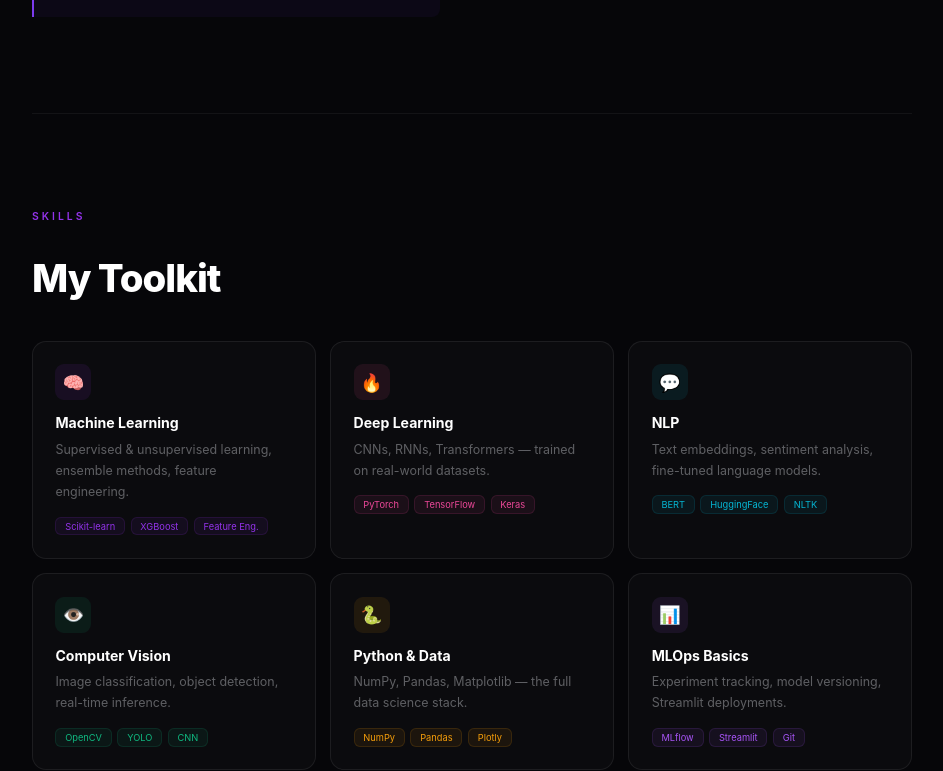
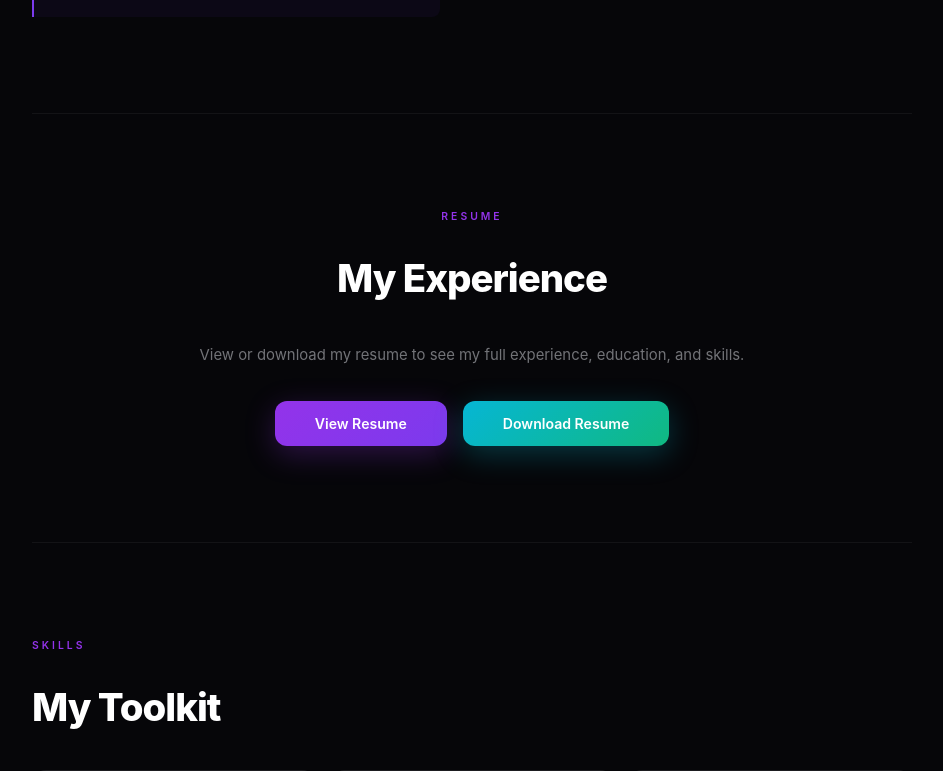
Before and after one commit to vikram-101/vikram-portfolio, a React (Create React App) app: page / in a window 1280 px wide. Shown: the part 1485-2256 px from the top of the page, without its empty margins (168-1111 px from the left). Built offline with nearby package versions, Linux system fonts and the light colour scheme.

Commit message:
Add resume PDF and view/download links

```diff
--- a/src/App.js
+++ b/src/App.js
@@ -13,6 +13,8 @@
   { num: "01", name: "Insurance Cost Predictor", badges: ["Machine Learning", "Streamlit"], desc: "ML-powered web app that predicts insurance charges based on age, BMI, smoking habits & region. Built with Scikit-learn & deployed on Render.", colors: ["#9333ea", "#ec4899"], github: "https://github.com/vikram-101/insurance-predictor", demo: "https://insurance-predictor-2-omxp.onrender.com/" },
   { num: "02", name: "Emotion Detector", badges: ["Computer Vision", "Deep Learning"], desc: "Real-time facial emotion recognition using CNN trained on FER-2013. Detects 7 emotions live via webcam with 85%+ accuracy.", colors: ["#06b6d4", "#9333ea"], github: "", demo: "" },
   { num: "03", name: "Sentiment Analyzer", badges: ["NLP", "BERT"], desc: "Fine-tuned BERT on 50K tweets to classify sentiment. Clean Streamlit dashboard for live inference.", colors: ["#10b981", "#06b6d4"], github: "", demo: "" },
+  { num: "04", name: "Chatbot for Customer Support", badges: ["NLP", "Streamlit"], desc: "AI-powered chatbot using BERT for intent recognition and response generation. Deployed on Streamlit for real-time interactions.", colors: ["#10b981", "#06b6d4"], github: "", demo: "" },
+  { num: "05", name: "Image Classification App", badges: ["Computer Vision", "Flask"], desc: "Web app for classifying images using pre-trained CNN models. Built with Flask and deployed on Heroku.", colors: ["#f59e0b", "#ec4899"], github: "", demo: "" },
 ];
 
 export default function Portfolio() {
@@ -60,7 +62,7 @@
           Vikram<span style={{ color: "#9333ea" }}>.</span>
         </div>
         <div style={{ display: "flex", gap: "0.2rem" }}>
-          {[["About","about"],["Skills","skills"],["Work","work"],["Contact","contact"]].map(([l,id]) => (
+          {[["About","about"],["Resume","resume"],["Skills","skills"],["Work","work"],["Contact","contact"]].map(([l,id]) => (
             <button key={id} onClick={() => scrollTo(id)} style={{ fontSize: "0.8rem", fontWeight: 500, color: activeNav === id ? "#fff" : "rgba(232,234,240,0.4)", background: "transparent", border: "none", padding: "0.45rem 0.9rem", borderRadius: "7px", cursor: "pointer", transition: "color 0.2s" }}
               onMouseEnter={e => e.target.style.color="#fff"}
               onMouseLeave={e => e.target.style.color = activeNav===id ? "#fff" : "rgba(232,234,240,0.4)"}>
@@ -167,6 +169,31 @@
 
       <div style={{ height: 1, background: "rgba(255,255,255,0.05)", maxWidth: 880, margin: "0 auto" }} />
 
+      {/* RESUME */}
+      <section id="resume" style={{ position: "relative", zIndex: 1, padding: "6rem 2rem", display: "flex", justifyContent: "center" }}>
+        <div style={{ maxWidth: 880, width: "100%", textAlign: "center" }}>
+          <div data-id="res0" style={{ marginBottom: "2.5rem", ...fade("res0") }}>
+            <div style={{ fontSize: "0.65rem", letterSpacing: "3px", textTransform: "uppercase", color: "#9333ea", marginBottom: "0.7rem", fontWeight: 600 }}>Resume</div>
+            <h2 style={{ fontSize: "clamp(1.8rem, 3vw, 2.4rem)", fontWeight: 800, letterSpacing: "-1px", color: "#fff" }}>My Experience</h2>
+          </div>
+          <div data-id="res1" style={{ ...fade("res1") }}>
+            <p style={{ color: "rgba(232,234,240,0.48)", lineHeight: 1.9, fontSize: "0.93rem", marginBottom: "2rem" }}>
+              View or download my resume to see my full experience, education, and skills.
+            </p>
+            <div style={{ display: "flex", gap: "1rem", justifyContent: "center", flexWrap: "wrap" }}>
+              <a href="/Vikram_Thakur_Resume.pdf" target="_blank" rel="noopener noreferrer" style={{ display: "inline-block", fontSize: "0.88rem", fontWeight: 600, color: "#fff", background: "linear-gradient(135deg,#9333ea,#7c3aed)", padding: "0.88rem 2.5rem", borderRadius: "12px", textDecoration: "none", boxShadow: "0 8px 30px rgba(147,51,234,0.28)" }}>
+                View Resume
+              </a>
+              <a href="/Vikram_Thakur_Resume.pdf" download style={{ display: "inline-block", fontSize: "0.88rem", fontWeight: 600, color: "#fff", background: "linear-gradient(135deg,#06b6d4,#10b981)", padding: "0.88rem 2.5rem", borderRadius: "12px", textDecoration: "none", boxShadow: "0 8px 30px rgba(6,182,212,0.28)" }}>
+                Download Resume
+              </a>
+            </div>
+          </div>
+        </div>
+      </section>
+
+      <div style={{ height: 1, background: "rgba(255,255,255,0.05)", maxWidth: 880, margin: "0 auto" }} />
+
       {/* SKILLS */}
       <section id="skills" style={{ position: "relative", zIndex: 1, padding: "6rem 2rem", display: "flex", justifyContent: "center" }}>
         <div style={{ maxWidth: 880, width: "100%" }}>
```
Also changed, not shown: 1 other file (tests, documents, lock files or other folders).
